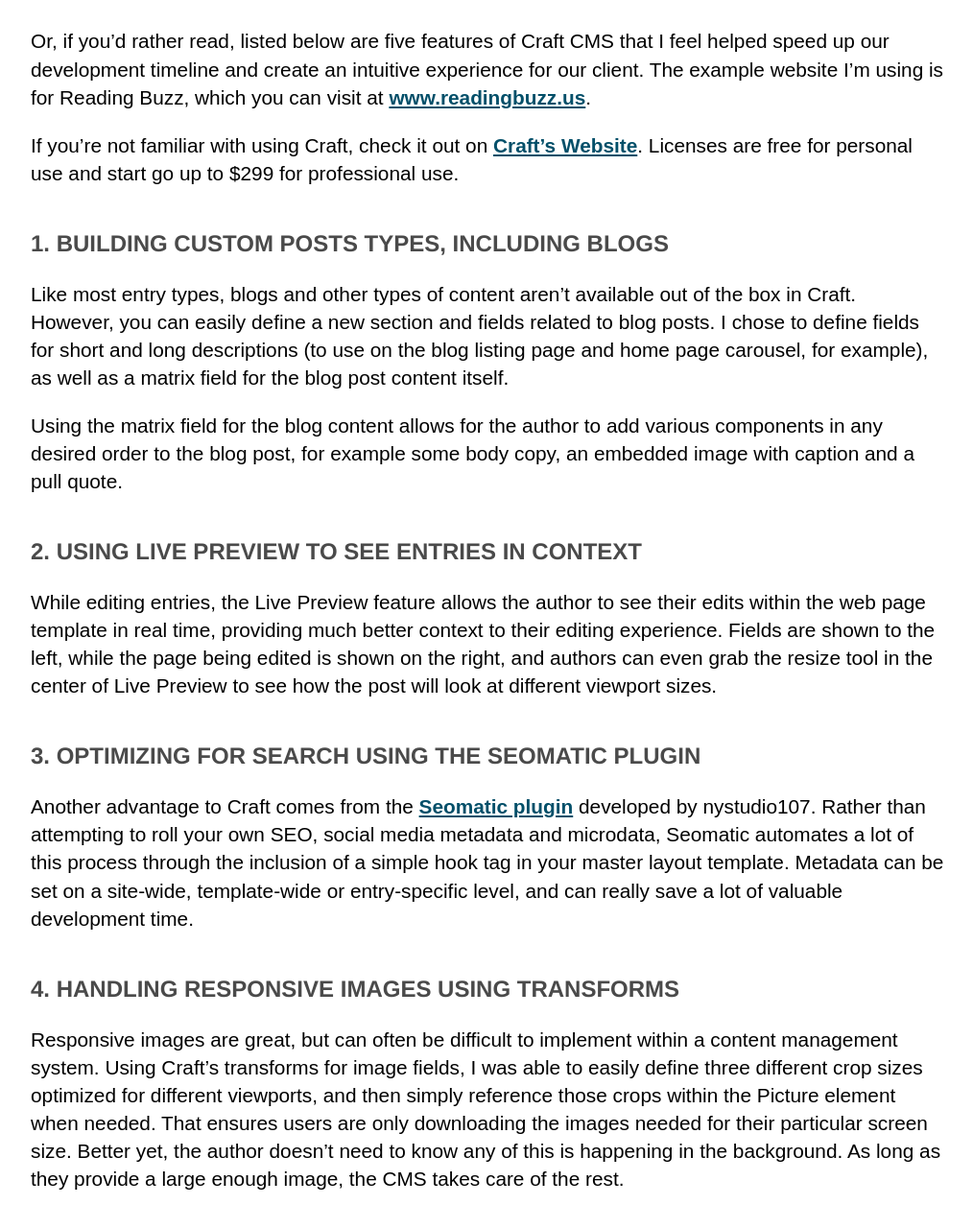
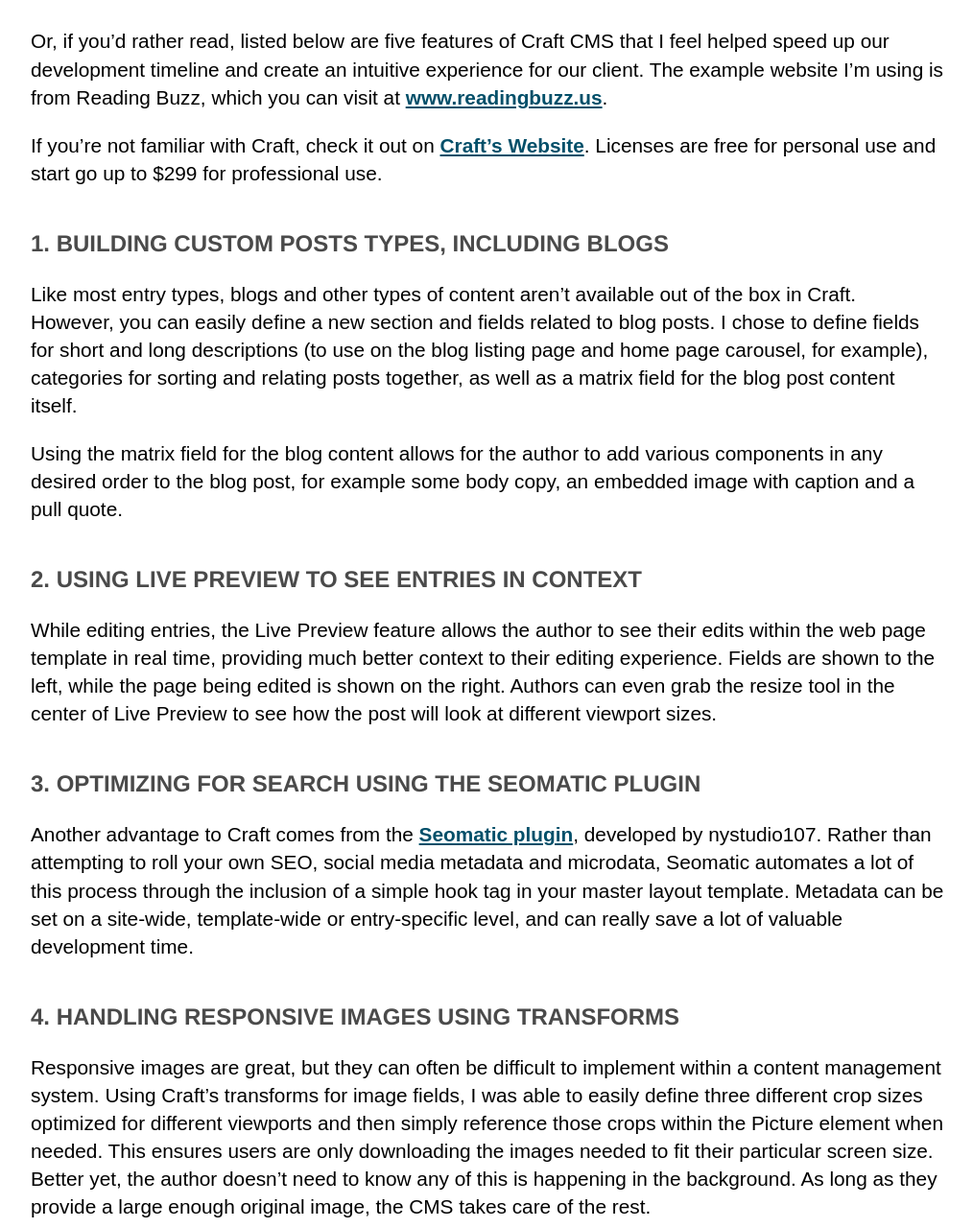
Before and after one commit to challahan/portfolio, a Jekyll site: the page built from _posts/2016-07-13-using-craft-cms-to-build-modern-website.md, in a window 1280 px wide and 1400 px high, scrolled down 804 px, cut to the strip 120-1400 px from the top of the window. Shown: the whole strip at 96% size, without its empty margins (132-1146 px from the left). Built offline with Jekyll 4.4.1, drawn with Linux system fonts in a browser that asks for light colours; a script that is not in the unit is left out; some of the changed text lies outside the part shown.

Commit message:
Light edits to blog post content

```diff
--- a/_posts/2016-07-13-using-craft-cms-to-build-modern-website.md
+++ b/_posts/2016-07-13-using-craft-cms-to-build-modern-website.md
@@ -10,40 +10,40 @@
 author: Christopher Hallahan
 ---
 
-Building our latest web project within Craft CMS allowed the team to take advantage of complex content relationships and remix content in a variety of ways behind the web.
+Building our latest web project within Craft CMS allowed the team to take advantage of complex content relationships and remix content in a variety of ways beyond the web.
 
 I put together a 15 minute video webcast (below) demonstrating how each of the features were implemented behind the scenes.
 
 <iframe width="560" height="315" src="https://www.youtube.com/embed/IISSWXs4mXw" frameborder="0" allowfullscreen></iframe>
 
-Or, if you'd rather read, listed below are five features of Craft CMS that I feel helped speed up our development timeline and create an intuitive experience for our client.  The example website I'm using is for Reading Buzz, which you can visit at [www.readingbuzz.us](http://www.readingbuzz.us).
+Or, if you'd rather read, listed below are five features of Craft CMS that I feel helped speed up our development timeline and create an intuitive experience for our client.  The example website I'm using is from Reading Buzz, which you can visit at [www.readingbuzz.us](http://www.readingbuzz.us).
 
-If you're not familiar with using Craft, check it out on [Craft's Website](http://www.craftcms.com).  Licenses are free for personal use and start go up to $299 for professional use.
+If you're not familiar with Craft, check it out on [Craft's Website](http://www.craftcms.com).  Licenses are free for personal use and start go up to $299 for professional use.
 
 ### 1.  Building Custom Posts Types, including Blogs
 
-Like most entry types, blogs and other types of content aren't available out of the box in Craft.  However, you can easily define a new section and fields related to blog posts.  I chose to define fields for short and long descriptions (to use on the blog listing page and home page carousel, for example), as well as a matrix field for the blog post content itself.
+Like most entry types, blogs and other types of content aren't available out of the box in Craft.  However, you can easily define a new section and fields related to blog posts.  I chose to define fields for short and long descriptions (to use on the blog listing page and home page carousel, for example), categories for sorting and relating posts together, as well as a matrix field for the blog post content itself.
 
 Using the matrix field for the blog content allows for the author to add various components in any desired order to the blog post, for example some body copy, an embedded image with caption and a pull quote.
 
 ### 2.  Using Live Preview to See Entries in Context
 
-While editing entries, the Live Preview feature allows the author to see their edits within the web page template in real time, providing much better context to their editing experience.  Fields are shown to the left, while the page being edited is shown on the right, and authors can even grab the resize tool in the center of Live Preview to see how the post will look at different viewport sizes.
+While editing entries, the Live Preview feature allows the author to see their edits within the web page template in real time, providing much better context to their editing experience.  Fields are shown to the left, while the page being edited is shown on the right. Authors can even grab the resize tool in the center of Live Preview to see how the post will look at different viewport sizes.
 
 ### 3.  Optimizing for Search using the Seomatic Plugin
 
-Another advantage to Craft comes from the [Seomatic plugin](https://github.com/nystudio107/seomatic) developed by nystudio107.  Rather than attempting to roll your own SEO, social media metadata and microdata, Seomatic automates a lot of this process through the inclusion of a simple hook tag in your master layout template.  Metadata can be set on a site-wide, template-wide or entry-specific level, and can really save a lot of valuable development time.
+Another advantage to Craft comes from the [Seomatic plugin](https://github.com/nystudio107/seomatic), developed by nystudio107.  Rather than attempting to roll your own SEO, social media metadata and microdata, Seomatic automates a lot of this process through the inclusion of a simple hook tag in your master layout template.  Metadata can be set on a site-wide, template-wide or entry-specific level, and can really save a lot of valuable development time.
 
 ### 4.  Handling Responsive Images Using Transforms
 
-Responsive images are great, but can often be difficult to implement within a content management system.  Using Craft's transforms for image fields, I was able to easily define three different crop sizes optimized for different viewports, and then simply reference those crops within the Picture element when needed.  That ensures users are only downloading the images needed for their particular screen size.  Better yet, the author doesn't need to know any of this is happening in the background.  As long as they provide a large enough image, the CMS takes care of the rest.
+Responsive images are great, but they can often be difficult to implement within a content management system.  Using Craft's transforms for image fields, I was able to easily define three different crop sizes optimized for different viewports and then simply reference those crops within the Picture element when needed.  This ensures users are only downloading the images needed to fit their particular screen size.  Better yet, the author doesn't need to know any of this is happening in the background.  As long as they provide a large enough original image, the CMS takes care of the rest.
 
 ### 5.  Building for Alternate Displays, including MailChimp Email, RSS and AMP
 
-Finally, my favorite implementation yet for this site was the use of alternate displays for content.  Craft isn't limited to only displaying HTML web pages.  After we've defined our content, we can use it to produce a variety of media.  I created additional displays for:
+Finally, my favorite implementation yet for this site was the use of alternate displays for content.  Craft isn't limited to only displaying HTML web pages.  After we've defined our content, we can use it to produce a variety of additional media.  I created displays for:
 
-1. A simple RSS feed from my blog
-2. An AMP-optimized version of my blog posts
+1. A simple RSS feed from the blog
+2. An AMP-optimized version of the blog posts
 3. HTML emails that work with MailChimp
 
 By not repeating content, I was able to reuse fields to create full HTML email templates right from within Craft, and then import those templates into MailChimp using its Import from URL feature.  This integration could save my client, who would like to send out weekly emails with the latest content updates from the website, hours of time.
@@ -52,4 +52,4 @@
 
 ### Questions or Comments?
 
-If you have any questions for me about the process of using Craft to create this website, please feel free to [email me](mailto:chris@chrishallahan.com).
+I had a lot of fun working on this latest project.  If you have any questions for me about the process of using Craft to create this website, please feel free to [email me](mailto:chris@chrishallahan.com).
```
